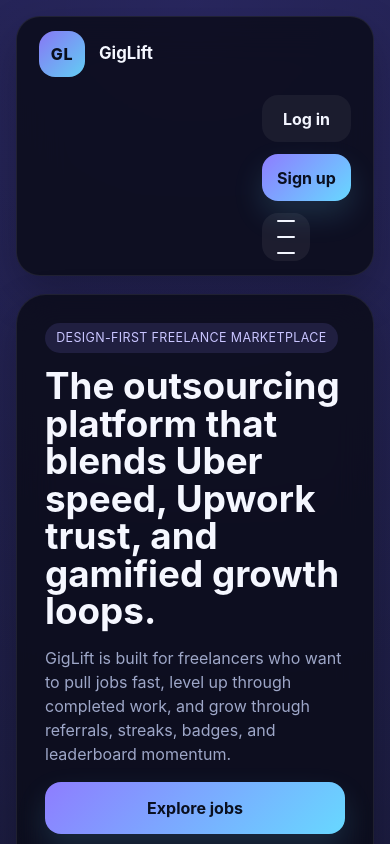
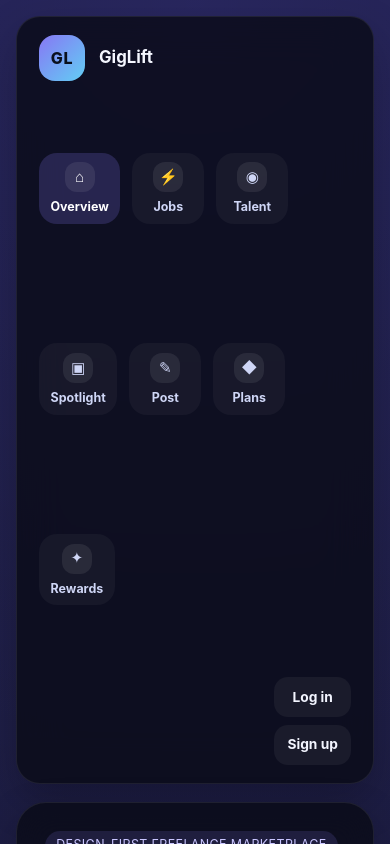
Before and after one commit to fintie/GigLift, a React (Vite) app: page / in a window 390 px wide. Shown: the top 844 px of the page. Built offline with nearby package versions, Linux system fonts and the light colour scheme.

Commit message:
Polish GigLift header layout

```diff
--- a/src/App.jsx
+++ b/src/App.jsx
@@ -971,7 +971,6 @@ function App() {
   const [selectedFreelancerId, setSelectedFreelancerId] = useState(1)
   const [authMode, setAuthMode] = useState('login')
   const [showAuthModal, setShowAuthModal] = useState(false)
-  const [showMenu, setShowMenu] = useState(false)
   const [user, setUser] = useState(null)
   const [authForm, setAuthForm] = useState({
     name: 'Alex Chen',
@@ -998,13 +997,11 @@ function App() {
   const handleOpenJob = (jobId) => {
     setSelectedJobId(jobId)
     setActivePage('job-detail')
-    setShowMenu(false)
   }
 
   const handleOpenFreelancer = (freelancerId) => {
     setSelectedFreelancerId(freelancerId)
     setActivePage('freelancers')
-    setShowMenu(false)
   }
 
   const handleAuthChange = (event) => {
@@ -1076,7 +1073,7 @@ function App() {
   return (
     <div className="app-shell">
       <div className="app-frame">
-        <header className="topbar compact-topbar">
+        <header className="topbar feature-topbar">
           <div className="brand-lockup">
             <div className="brand-mark">GL</div>
             <div>
@@ -1085,9 +1082,25 @@ function App() {
             </div>
           </div>
 
-          <div className="topbar-actions">
+          <nav className="feature-nav" aria-label="Primary">
+            {navItems.map((item) => (
+              <button
+                key={item.id}
+                type="button"
+                className={`feature-link ${activePage === item.id ? 'active' : ''}`}
+                onClick={() => setActivePage(item.id)}
+                title={item.label}
+                aria-label={item.label}
+              >
+                <span className="nav-icon">{item.icon}</span>
+                <span className="feature-label">{item.label}</span>
+              </button>
+            ))}
+          </nav>
+
+          <div className="utility-rail">
             {user ? (
-              <div className="user-chip">
+              <div className="user-chip compact-user-chip">
                 <div className="user-dot" />
                 <div>
                   <strong>{user.name}</strong>
@@ -1095,10 +1108,10 @@ function App() {
                 </div>
               </div>
             ) : (
-              <div className="auth-actions compact-auth">
+              <div className="auth-actions subtle-auth">
                 <button
                   type="button"
-                  className="ghost-button"
+                  className="ghost-button mini-action"
                   onClick={() => {
                     setAuthMode('login')
                     setShowAuthModal(true)
@@ -1108,6 +1121,7 @@ function App() {
                 </button>
                 <button
                   type="button"
+                  className="ghost-button mini-action"
                   onClick={() => {
                     setAuthMode('register')
                     setShowAuthModal(true)
@@ -1117,38 +1131,8 @@ function App() {
                 </button>
               </div>
             )}
-
-            <button
-              type="button"
-              className={`menu-toggle ${showMenu ? 'active' : ''}`}
-              onClick={() => setShowMenu((current) => !current)}
-              aria-label="Toggle menu"
-            >
-              <span />
-              <span />
-              <span />
-            </button>
           </div>
         </header>
-
-        {showMenu ? (
-          <nav className="hamburger-panel" aria-label="Primary">
-            {navItems.map((item) => (
-              <button
-                key={item.id}
-                type="button"
-                className={`hamburger-link ${activePage === item.id ? 'active' : ''}`}
-                onClick={() => {
-                  setActivePage(item.id)
-                  setShowMenu(false)
-                }}
-              >
-                <span className="nav-icon">{item.icon}</span>
-                <span>{item.label}</span>
-              </button>
-            ))}
-          </nav>
-        ) : null}
 
         <main className="page-stack">{pageContent}</main>
       </div>
--- a/src/index.css
+++ b/src/index.css
@@ -101,8 +101,9 @@ img {
   box-shadow: 0 18px 44px rgba(0, 0, 0, 0.24);
 }
 
-.compact-topbar {
-  padding-block: 14px;
+.feature-topbar {
+  align-items: center;
+  flex-wrap: wrap;
 }
 
 .brand-lockup {
@@ -134,9 +135,7 @@ img {
   color: #09101d;
 }
 
-.topbar-actions,
 .auth-actions,
-.compact-auth,
 .hero-actions,
 .hero-stats,
 .profile-stats,
@@ -146,80 +145,61 @@ img {
 .detail-row,
 .matched-profile,
 .freelancer-card-top,
-.message-meta {
+.message-meta,
+.feature-nav,
+.utility-rail {
   display: flex;
   align-items: center;
   justify-content: space-between;
   gap: 12px;
 }
 
-.topbar-actions {
-  margin-left: auto;
+.feature-nav {
+  flex: 1 1 560px;
+  justify-content: center;
+  flex-wrap: wrap;
 }
 
-.compact-auth button {
-  padding: 0.72rem 0.95rem;
-}
-
-.menu-toggle {
-  width: 48px;
-  height: 48px;
-  padding: 0;
-  display: grid;
-  place-items: center;
-  border-radius: 16px;
-  background: rgba(255, 255, 255, 0.06);
+.feature-link {
+  min-width: 82px;
+  padding: 0.62rem 0.72rem;
+  display: flex;
+  flex-direction: column;
+  align-items: center;
+  gap: 8px;
+  border-radius: 18px;
+  background: rgba(255, 255, 255, 0.04);
+  color: #cfd6f6;
   box-shadow: none;
 }
 
-.menu-toggle span {
-  display: block;
-  width: 18px;
-  height: 2px;
-  border-radius: 999px;
-  background: #f3f6ff;
-  margin: 2px 0;
-  transition: transform 0.18s ease, opacity 0.18s ease;
+.feature-link.active {
+  background: rgba(142, 125, 255, 0.2);
+  color: #fff;
 }
 
-.menu-toggle.active span:nth-child(1) {
-  transform: translateY(6px) rotate(45deg);
+.feature-label {
+  font-size: 0.78rem;
+  line-height: 1.1;
 }
 
-.menu-toggle.active span:nth-child(2) {
-  opacity: 0;
+.utility-rail {
+  margin-left: auto;
+  justify-content: flex-end;
 }
 
-.menu-toggle.active span:nth-child(3) {
-  transform: translateY(-6px) rotate(-45deg);
+.subtle-auth {
+  gap: 8px;
 }
 
-.hamburger-panel {
-  display: grid;
-  grid-template-columns: repeat(3, minmax(0, 1fr));
-  gap: 10px;
-  padding: 14px;
-  margin-bottom: 20px;
-  border-radius: 22px;
-  border: 1px solid rgba(255, 255, 255, 0.08);
-  background: rgba(10, 12, 24, 0.82);
-  backdrop-filter: blur(18px);
+.mini-action {
+  padding: 0.6rem 0.82rem;
+  border-radius: 14px;
+  font-size: 0.86rem;
 }
 
-.hamburger-link {
-  display: flex;
-  align-items: center;
-  gap: 10px;
-  padding: 0.8rem 0.95rem;
-  border-radius: 16px;
-  background: rgba(255, 255, 255, 0.05);
-  color: #d7def8;
-  box-shadow: none;
-}
-
-.hamburger-link.active {
-  background: rgba(142, 125, 255, 0.22);
-  color: #fff;
+.compact-user-chip {
+  padding: 0.55rem 0.75rem;
 }
 
 .nav-icon {
@@ -737,8 +717,7 @@ img {
   .freelancer-layout,
   .metric-grid,
   .plan-grid,
-  .talent-strip,
-  .hamburger-panel {
+  .talent-strip {
     grid-template-columns: repeat(2, minmax(0, 1fr));
   }
 
@@ -756,17 +735,24 @@ img {
   }
 
   .topbar,
-  .topbar-actions,
   .auth-actions,
-  .compact-auth,
   .hero-actions,
   .hero-stats,
   .profile-stats,
   .matched-profile,
   .freelancer-card-top,
-  .panel-heading {
+  .panel-heading,
+  .utility-rail {
     flex-direction: column;
     align-items: stretch;
+  }
+
+  .feature-nav {
+    justify-content: flex-start;
+  }
+
+  .feature-link {
+    min-width: 72px;
   }
 
   .metric-grid,
@@ -778,8 +764,7 @@ img {
   .portfolio-grid,
   .talent-strip,
   .freelancer-grid,
-  .auth-grid,
-  .hamburger-panel {
+  .auth-grid {
     grid-template-columns: 1fr;
   }
 
```
